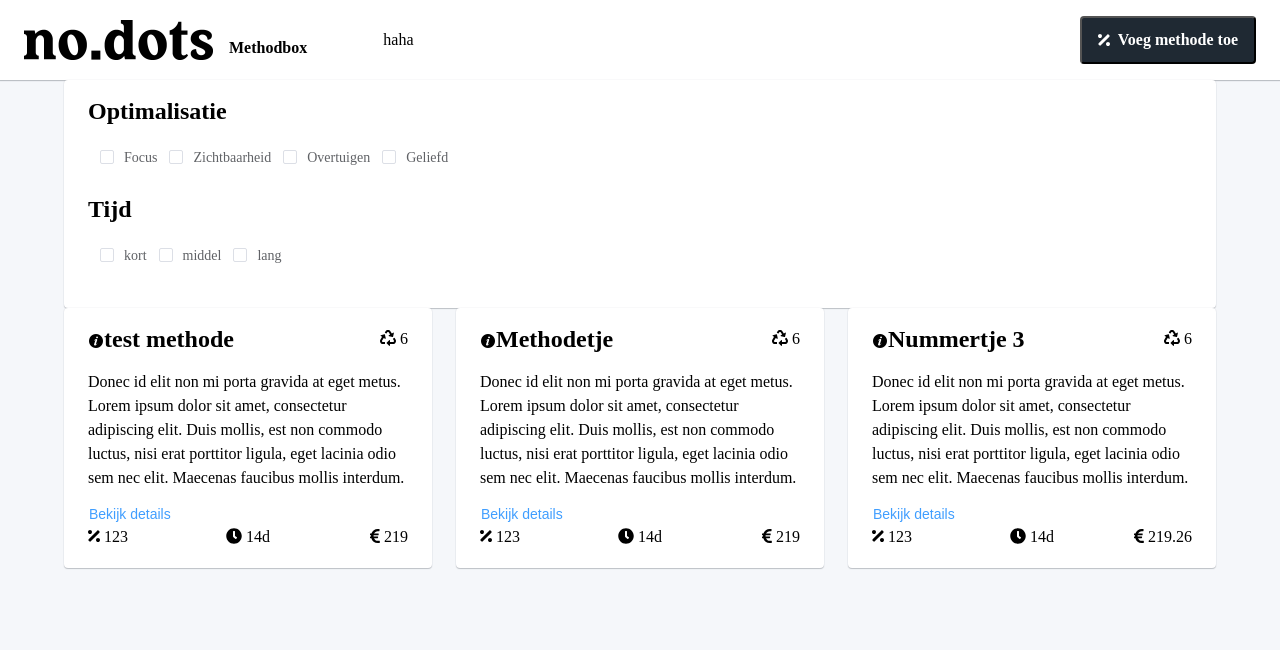
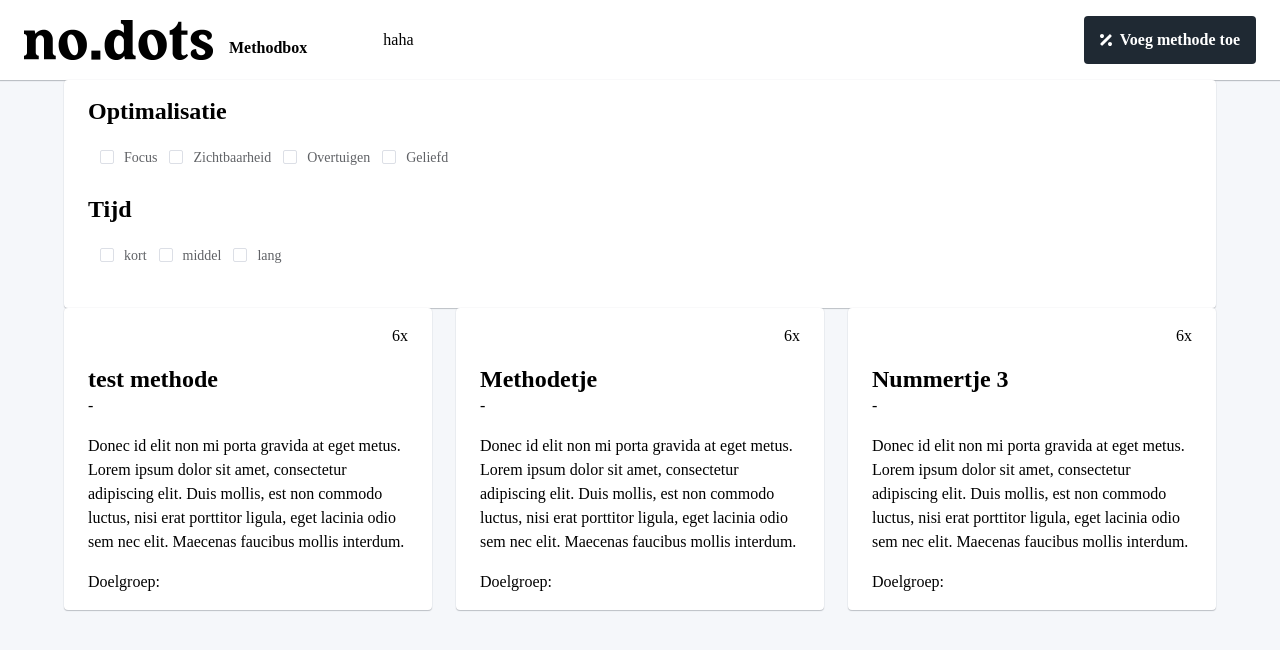
Before and after one commit to Aylin-Nederlof/Methodbox, a Vue app: page /#/ in a window 1280 px wide. Shown: the top 650 px of the page. Built offline with nearby package versions, Linux system fonts and the light colour scheme.

Commit message:
Update MethodCards.vue

```diff
--- a/src/components/MethodCards.vue
+++ b/src/components/MethodCards.vue
@@ -1,8 +1,36 @@
 <template>
   <div class="methodContent">
     <el-col :xs="24" :sm="12" :md="12" :lg="8">
+      <div class="card-bg">
+        <el-row>
+          <el-col :span="20">
+            <div class="categoryTitle">
+              <div class="categorie" v-bind:style="{ backgroundColor: categorieKleur }"></div>
+              <div>
+                <h2>{{methodData.title}}</h2>
+                <div class="subTitle">{{methodData.category}} - {{methodData.subCategory}}</div>
+              </div>
+            </div>
+          </el-col>
+          <el-col :span="4" class="alignItemsRight">{{methodData.timesUsed}}x</el-col>
+        </el-row>
+        <el-row>
+          <div class="beschrijving">
+            <p>{{methodData.discription}}</p>
+          </div>
+        </el-row>
+        <el-row>
+          <label>Doelgroep:</label>
+          <div class="doelgroep">
+              <doelgroepTag v-for="(doelgroeptag, index) in methodData.doelgroep" :key="index">{{doelgroeptag}}</doelgroepTag>
+          </div>
+        </el-row>
+
+      </div>
+    </el-col>
+    <!-- <el-col :xs="24" :sm="12" :md="12" :lg="8">
       <div  class="card-bg" shadow="hover">
-        <i class="el-icon-info"></i>
+        <div class="categorie"></div>
         <h2 class="cardTitle">{{methodData.title}}</h2>
         <div style="float: right; padding: 3px 0"><font-awesome-icon icon="recycle"/> <span> {{methodData.timesUsed}}</span></div>
         <div style="padding: 0;">
@@ -19,11 +47,12 @@
           </div>
         </div>
       </div>
-    </el-col>
+    </el-col> -->
   </div>
-
 </template>
 <script>
+import thirdCTA from './thirdCTA.vue'
+import doelgroepTag from './doelgroepTag.vue'
 
 export default {
   name: 'MethodCards',
@@ -32,11 +61,37 @@ export default {
     return {
 
     }
-  }
+  },
+  computed: {
+    categorieKleur: function () {
+      var kleur = ''
+      if (this.methodData.category === 'focus') {
+        kleur = 'rgba(218,0,255,1)'
+      } else if (this.methodData.category === 'visibility') {
+        kleur = 'rgba(255,0,91,1)'
+      } else if (this.methodData.category === 'transfer') {
+        kleur = 'rgba(0,176,255,1)'
+      } else if (this.methodData.category === 'fulfill') {
+        kleur = 'rgba(255,213,0,1)'
+      } else {
+        kleur = 'deze'
+      }
+      return kleur
+    }
+  },
+    components: {thirdCTA, doelgroepTag}
+
 }
 </script>
 <!-- Add "scoped" attribute to limit CSS to this component only -->
-<style scoped>
+<style >
+.categorie{
+  width: 40px;
+  height: 40px;
+  border-radius: 50%;
+  margin:0 16px 0 0;
+}
+
 .methodContent .el-button{
   padding:0;
 }
@@ -69,8 +124,6 @@ export default {
 .el-row:last-child {
     margin-bottom: 0;
 }
-
-
 ul {
   list-style-type: none;
   padding: 0;
```
